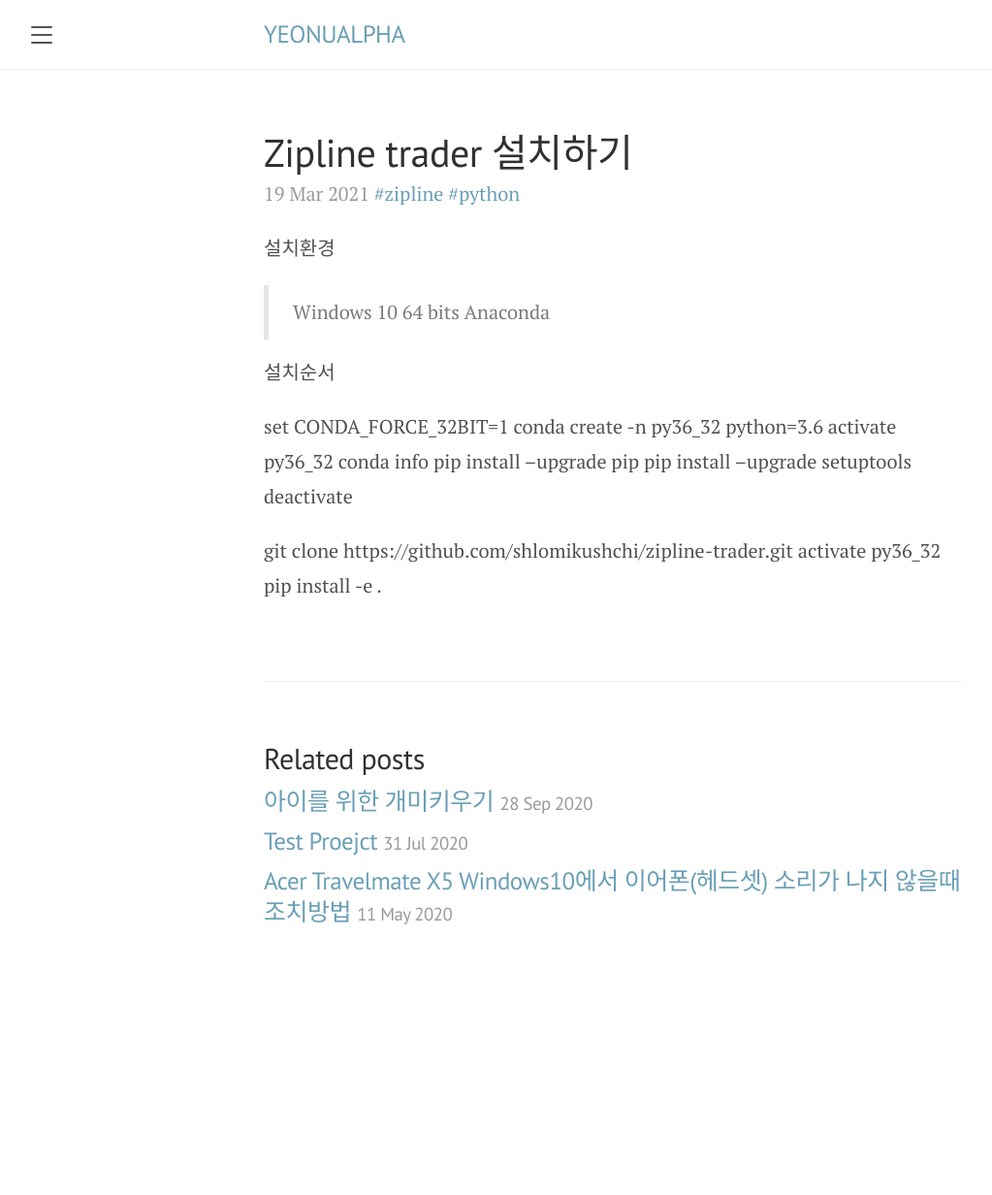
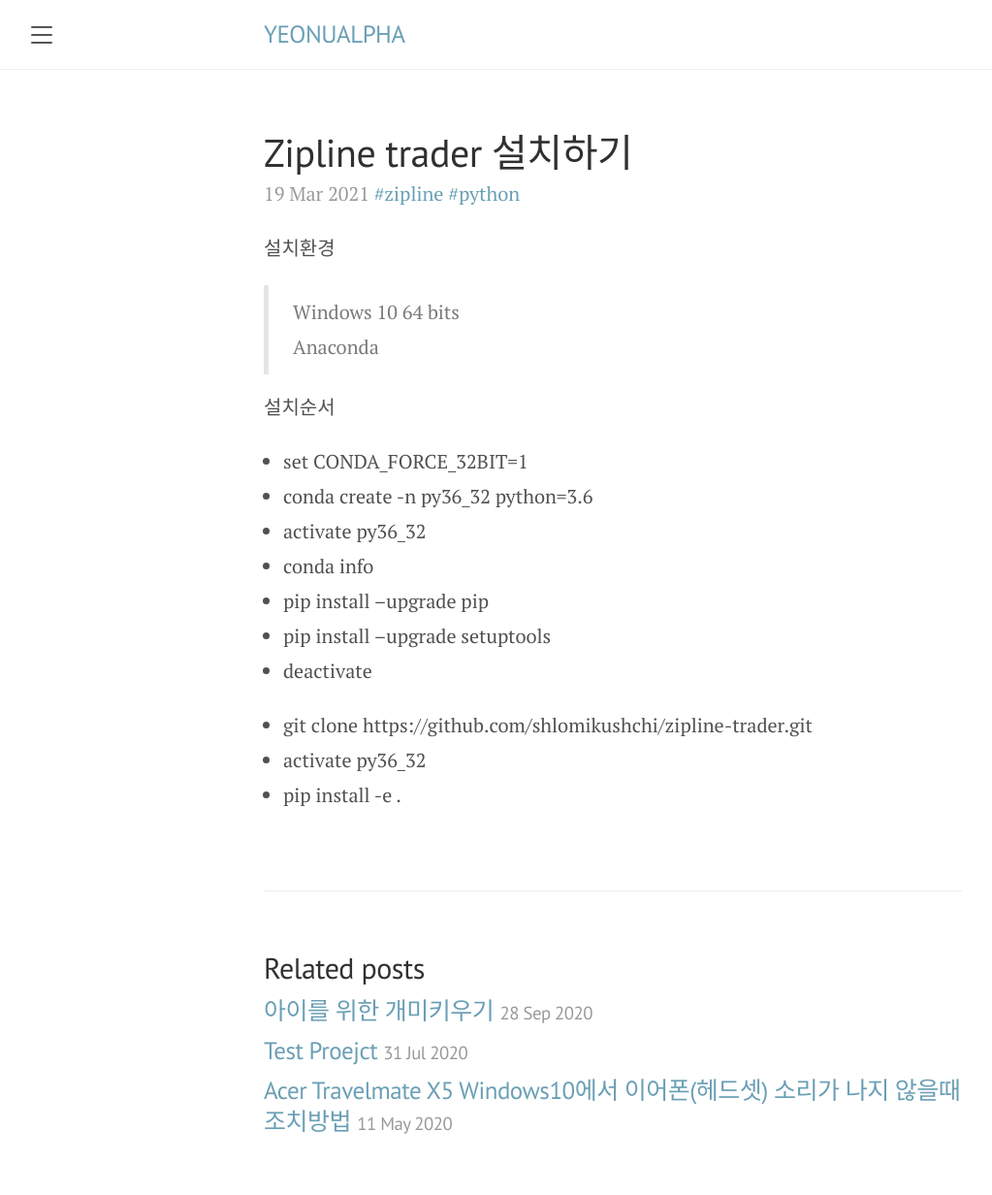
Before and after one commit to cloudishwind/cloudishwind.github.io, a Jekyll site: the page built from Dev_notes/_posts/2021-03-19-Install zipline trader.md, in a window 1280 px wide. Shown: the whole page at 97% size, without its empty margins (8-1031 px from the left). Built offline with Jekyll 4.4.1, drawn with Linux system fonts in a browser that asks for light colours; comment, search, counter and statistics services are not loaded; before the commit the page ends 1016 px from its top, so only the background shows below that.

```diff
--- a/Dev_notes/_posts/2021-03-19-Install zipline trader.md
+++ b/Dev_notes/_posts/2021-03-19-Install zipline trader.md
@@ -10,14 +10,14 @@ tags: ["zipline", "python"]
 
 설치순서
 
-set CONDA_FORCE_32BIT=1
-conda create -n py36_32 python=3.6
-activate py36_32
-conda info
-pip install --upgrade pip
-pip install --upgrade setuptools
-deactivate
+* set CONDA_FORCE_32BIT=1
+* conda create -n py36_32 python=3.6
+* activate py36_32
+* conda info
+* pip install --upgrade pip
+* pip install --upgrade setuptools
+* deactivate
 
-git clone https://github.com/shlomikushchi/zipline-trader.git
-activate py36_32
-pip install -e .
+* git clone https://github.com/shlomikushchi/zipline-trader.git
+* activate py36_32
+* pip install -e .
```
